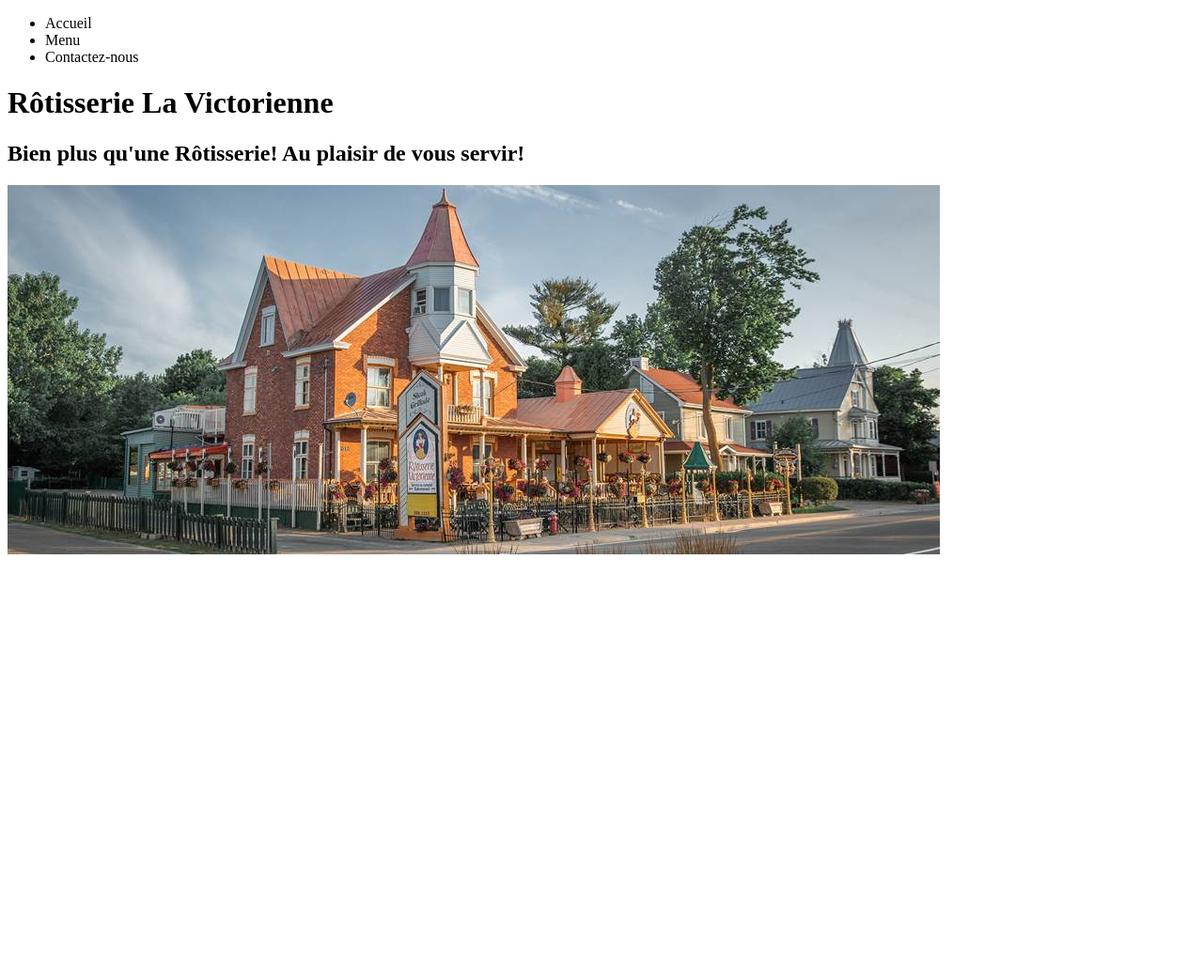
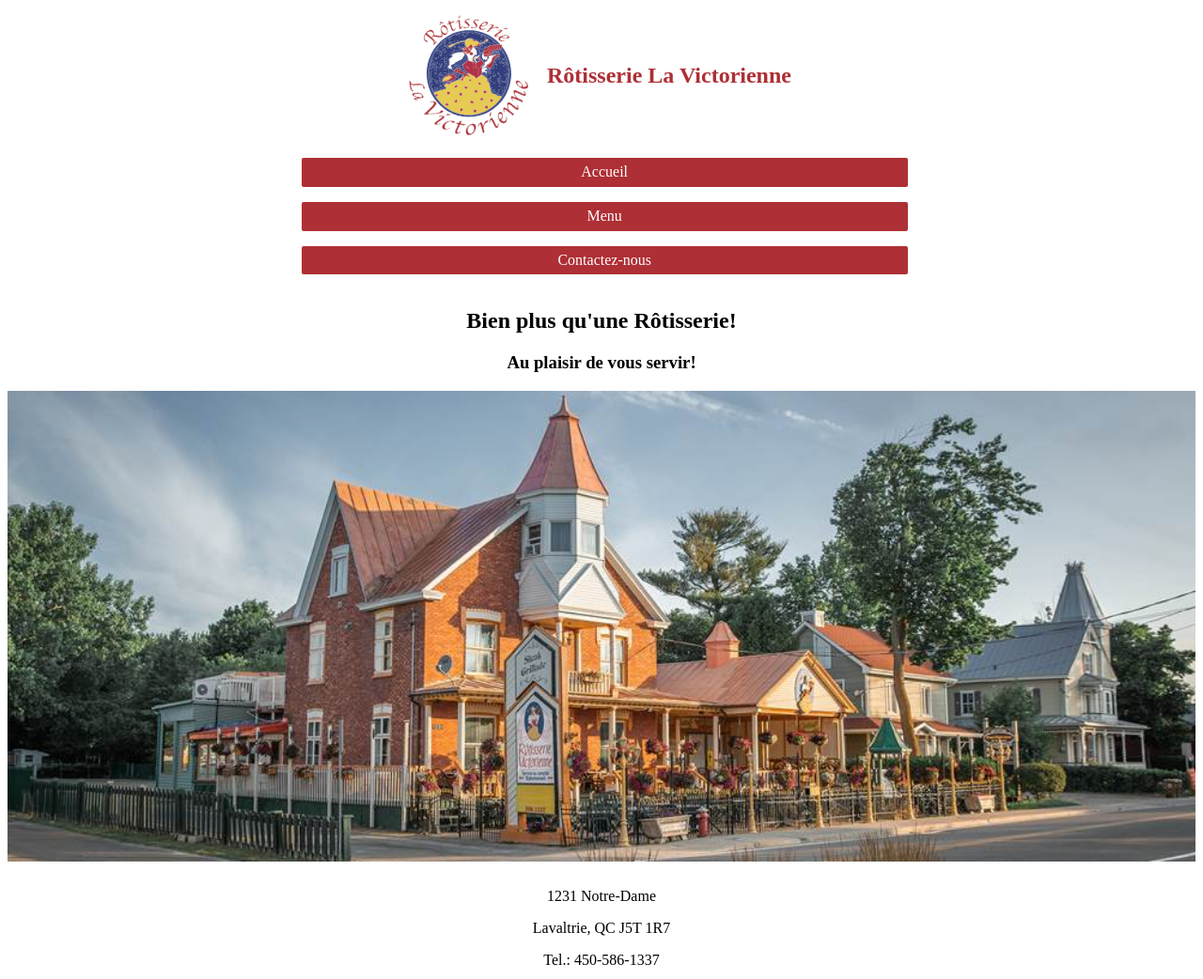
Before and after one commit to berubenic/odin-restaurant, a website built with webpack: page dist/index.html in a window 1280 px wide. Shown: the whole page at 94% size. Before the commit the page ends 800 px from the top, so only its background shows below. Built offline with nearby package versions, Linux system fonts and the light colour scheme; files whose address does not match are found by name.

Commit message:
add address to home and home styling

```diff
--- /dev/null
+++ b/src/global.css
@@ -0,0 +1,46 @@
+.nav {
+  display: flex;
+  flex-direction: column;
+
+  width: 100%;
+}
+
+.nav-header {
+  display: flex;
+  flex-direction: row-reverse;
+  justify-content: center;
+  align-items: center;
+  width: 100%;
+  margin-bottom: 1em;
+}
+
+.tab-list {
+  display: flex;
+  flex-direction: column;
+  justify-content: center;
+  align-items: center;
+  list-style: none;
+  padding-left: 0.2em;
+  margin: 0 auto;
+  width: 100%;
+}
+
+.tab-list > * {
+  margin-bottom: 1em;
+  padding: 0.4em;
+  border-radius: 2px;
+  width: 50%;
+  text-align: center;
+  background-color: #ae2f35;
+  color: white;
+}
+
+.company-name {
+  padding: 0.5em;
+  color: #ae2f35;
+}
+
+.nav-icon {
+  width: 128px;
+  padding: 0.5em;
+}
--- /dev/null
+++ b/src/home.css
@@ -0,0 +1,22 @@
+.home-description-container {
+  text-align: center;
+}
+
+.home-description {
+  font-size: 18px;
+}
+
+.home-image {
+  width: 100%;
+}
+
+.home-address-container {
+  display: flex;
+  flex-direction: column;
+  text-align: center;
+  margin: 1em;
+}
+
+.home-address-container > * {
+  margin: 0.5em;
+}
--- a/src/home.js
+++ b/src/home.js
@@ -6,28 +6,53 @@
   }
 
   display() {
-    this.#createTitle();
     this.#createDescription();
     this.#createImage();
-  }
-
-  #createTitle() {
-    let title = "Rôtisserie La Victorienne";
-    let header = document.createElement("h1");
-    header.innerHTML = title;
-    this.container.appendChild(header);
+    this.#addAddress();
   }
 
   #createDescription() {
-    let description = "Bien plus qu'une Rôtisserie! Au plaisir de vous servir!";
+    let descriptionContainer = document.createElement("div");
+    this.container.appendChild(descriptionContainer);
+    descriptionContainer.classList.add("home-description-container");
+    let topDescription = "Bien plus qu'une Rôtisserie!";
+    let bottomDescription = " Au plaisir de vous servir!";
     let header = document.createElement("h2");
-    header.innerHTML = description;
-    this.container.appendChild(header);
+    header.classList.add("home-top-description");
+    header.innerHTML = topDescription;
+    descriptionContainer.appendChild(header);
+    let smallerHeader = document.createElement("h3");
+    smallerHeader.classList.add("home-bottom-description");
+    smallerHeader.innerHTML = bottomDescription;
+    descriptionContainer.appendChild(smallerHeader);
   }
 
   #createImage() {
     let image = new Image();
     image.src = frontViewImage;
+    image.classList.add("home-image");
     this.container.appendChild(image);
   }
+
+  #addAddress() {
+    let addressContainer = document.createElement("div");
+    addressContainer.classList.add("home-address-container");
+    this.container.appendChild(addressContainer);
+
+    let firstLine = "1231 Notre-Dame";
+    let secondLine = "Lavaltrie, QC J5T 1R7";
+    let phoneNumber = "Tel.: 450-586-1337";
+
+    let firstLineP = document.createElement("p");
+    let secondLineP = document.createElement("p");
+    let thirdLineP = document.createElement("p");
+
+    firstLineP.innerHTML = firstLine;
+    secondLineP.innerHTML = secondLine;
+    thirdLineP.innerHTML = phoneNumber;
+
+    addressContainer.appendChild(firstLineP);
+    addressContainer.appendChild(secondLineP);
+    addressContainer.appendChild(thirdLineP);
+  }
 }
--- a/src/index.js
+++ b/src/index.js
@@ -1,11 +1,18 @@
 import { Home } from "./home";
 import { Menu } from "./menu";
+import { Nav } from "./nav";
+import "./global.css";
+import "./home.css";
+import "./menu.css";
 
 const container = document.getElementById("content");
+const navContainer = document.getElementById("nav");
 
+const nav = new Nav(navContainer);
 const home = new Home(container);
 const menu = new Menu(container);
 
+nav.display();
 home.display();
 
 function clearAndLoadHome() {
--- /dev/null
+++ b/src/nav.js
@@ -0,0 +1,19 @@
+import navIcon from "./rotisserie-la-victorienne-icon.svg";
+
+export class Nav {
+  constructor(container) {
+    this.container = container;
+  }
+
+  display() {
+    this.#createNavIcon();
+  }
+
+  #createNavIcon() {
+    let image = new Image();
+    image.src = navIcon;
+    image.classList.add("nav-icon");
+    let navHeader = document.getElementById("nav_header");
+    navHeader.appendChild(image);
+  }
+}
```
Also changed, not shown: dist/index.html, src/menu.css (added), src/rotisserie-la-victorienne-icon.jpg (added), src/rotisserie-la-victorienne-icon.svg (added).
